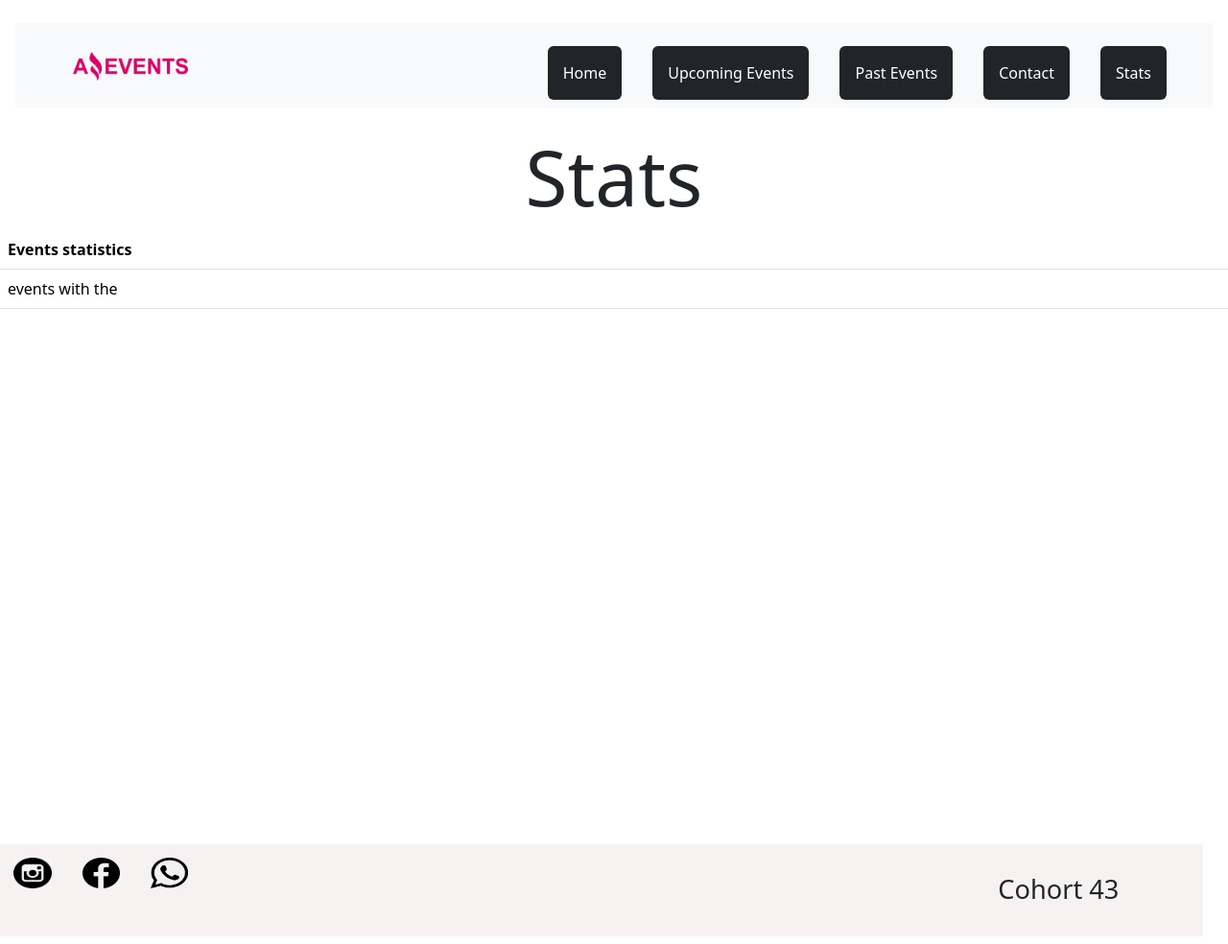
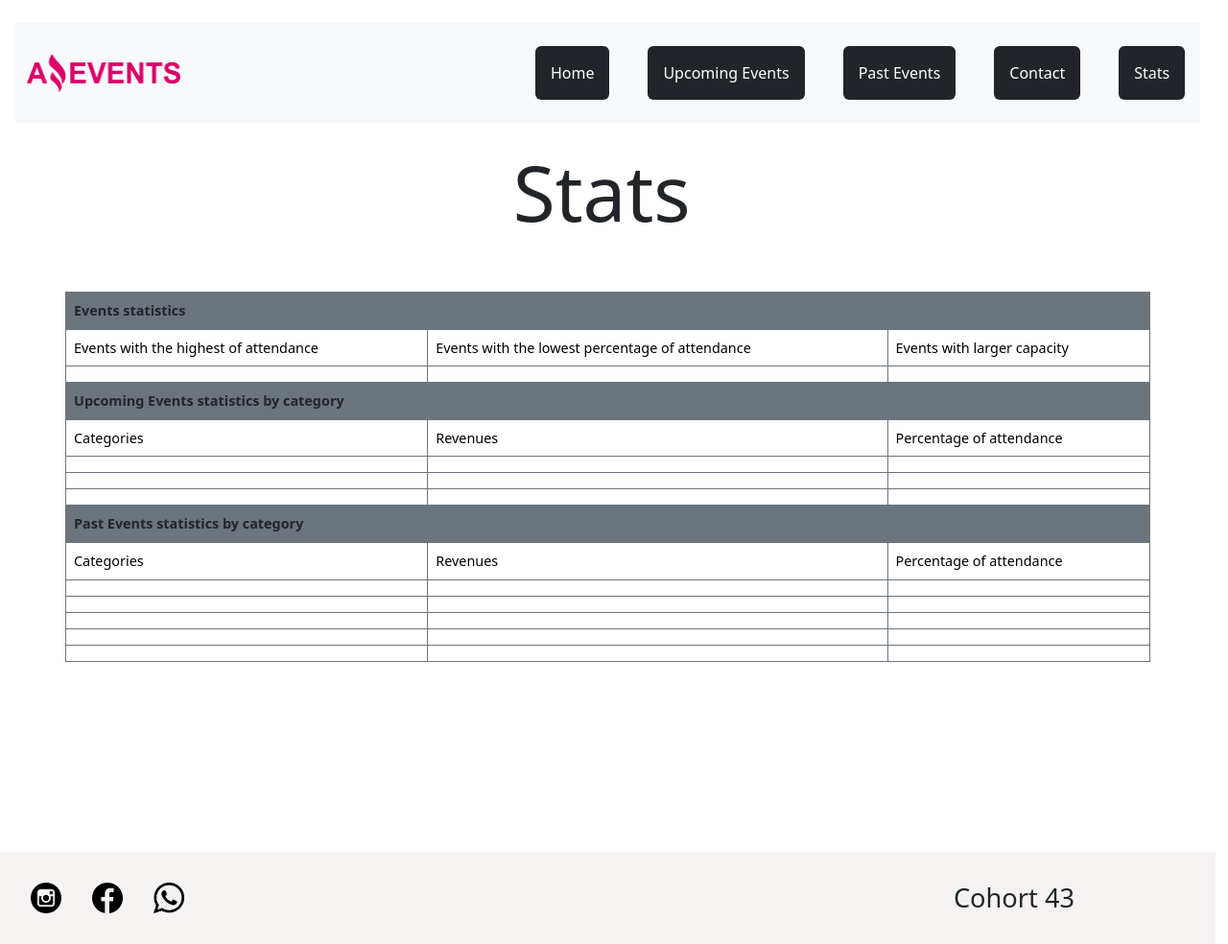
Before and after one commit to FeerMeringer/Task, a plain HTML site: page stats.html in a window 1280 px wide. Shown: the whole page at 96% size. Drawn offline with nearby package versions, Linux system fonts and the light colour scheme.

Commit message:
fist commit

```diff
--- a/assets/style.css
+++ b/assets/style.css
@@ -1,16 +1,16 @@
 * {
-    margin: 0;
-    padding: 0;
-    box-sizing: border-box;
+    margin: 0 !important;
+    padding: 0 ;
+    box-sizing: border-box !important;
 }
 .logo {
-    width: 120px;
-    margin-left: 60px;
+    width: 10rem;
 }
 .forma {
-    margin-top: 2rem;
+    padding: 2rem;
     font-size: 2rem;
-    min-width: 98vw;
+    max-width: 98vw;
+    gap: 2rem;
     display: flex;
     flex-direction: column;
     align-items: center;
@@ -20,6 +20,11 @@
     width: 8rem;
     background-color: rgb(99, 96, 96);
 }
+.buscar {
+    display: flex;
+    justify-content: space-around;
+    flex-wrap: wrap;
+}
 
 #lit {
     display: flex;
@@ -27,8 +32,7 @@
     justify-content: center;
     align-items: center;
     align-content: center;
-    margin: 1rem;
-    width: 90vw;
+    width: 70vw;
     height: 70vh;
     box-shadow: rgba(0, 0, 0, 0.16) 0px 1px 4px, rgb(51, 51, 51) 0px 0px 0px 3px;
 }
@@ -36,38 +40,54 @@
     box-shadow: rgba(0, 0, 0, 0.16) 0px 1px 4px, rgb(51, 51, 51) 0px 0px 0px 3px;
     width: 15rem;
 }
-#move {
-    margin-left: 9.2rem;
-
-}
-#look {
-    margin-left: 14rem;
-}
 footer {
     background-color: rgb(246, 242, 242);
     height: 12vh;
-    width: 98vw;
     display: flex;
 }
 .social {
-    width: 3rem;
+    width: 2rem;
     height: 2rem;
 }
 .text{
-    width: 90vw;
+    width: 80vw;
     text-align: end;
     align-self: center;
     font-size: 1.7rem;
 }
 .red {
     width: 90vw;
-    margin-top: 0.9rem;
-    margin-left: 0.9rem;
+    padding: 2rem;
     gap: 2rem;
     display: flex;
     flex-direction: row;
+}
+.table {
+    height: 50v;
+    width: 40vw;
+    font-size: 0.9rem;
+}
+.table-responsive {
+    height: 50v;
+    width: 40vw;
+    border-collapse: collapse;
+    empty-cells: hide;
+}
 
+thead th {
+    border: 0.2rem solid rgb(21, 20, 20);
+    font-size: 1.5rem;
+    padding: 0.3rem;
+    color: #3e3d3d;
+}
 
+.table,
+thead,
+tbody,
+th,
+td {
+    border: solid 0.3rem rgb(10, 10, 10);
+    color: #4c4a4b;
 }
 @media only screen and (min-width: 319px) and (max-width: 768px) {
     .d-flex, .m-5, .gap-4 {
@@ -81,9 +101,8 @@ footer {
     #boton {
         width: 14rem;
     }
-    .res {
-        display: none;
-    }
+    /* .res {
+        /* display: none; } */
     .red {
         display: flex;
         flex-direction: column;
@@ -99,5 +118,4 @@ footer {
         min-width: 17rem;
     }
 
-
 }
--- a/stats.html
+++ b/stats.html
@@ -5,16 +5,15 @@
     <meta charset="UTF-8">
     <meta http-equiv="X-UA-Compatible" content="IE=edge">
     <meta name="viewport" content="width=device-width, initial-scale=1.0">
-    <link rel="shortcut icon" href="./assets/images/Logo Amazing Events.png" type="image/x-icon">
+    <link rel="shortcut icon" href="./assets/images/favicon-32x32.png" type="image/x-icon">
     <link rel="stylesheet" href="./assets/style.css">
     <link href="https://cdn.jsdelivr.net/npm/bootstrap@5.3.0-alpha1/dist/css/bootstrap.min.css" rel="stylesheet"
         integrity="sha384-GLhlTQ8iRABdZLl6O3oVMWSktQOp6b7In1Zl3/Jr59b6EGGoI1aFkw7cmDA6j6gD" crossorigin="anonymous">
     <title> Stats | Amazing Events</title>
 </head>
-
-<body style="min-width: 98vw; min-height: 98vh;">
-    <header class="first" style="min-width: 98vw;">
-        <div class=" row navbar navbar-expand-lg m-3">
+<body style="max-width: 99vw;">
+    <header class="first" style="max-width: 100vw;">
+        <div class=" row navbar navbar-expand-lg m-3" style="max-width: 100vw;">
             <div class="navbar bg-body-tertiary container-fluid">
                 <div class="row d-flex">
                     <a class="navbar-brand" href="#">
@@ -26,44 +25,112 @@
                     </button>
                 </div>
                 <div class="collapse navbar-collapse" id="navbarCollapse">
-                    <ul class=" navbar-nav nav nav-pills navbar-nav navbar-nav ms-auto gap-2 me-5">
-                        <li class="nav-item ms-4 mt-3">
+                    <ul class=" navbar-nav nav nav-pills navbar-nav navbar-nav ms-auto gap-2 ">
+                        <li class="nav-item p-3">
                             <a class="nav-link active text-bg-dark p-3" aria-current="page" href="./index.html">Home</a>
                         </li>
-                        <li class="nav-item ms-4 mt-3">
+                        <li class="nav-item p-3">
                             <a class="nav-link active text-bg-dark p-3 " href="./upcoming.html">Upcoming Events</a>
                         </li>
-                        <li class="nav-item ms-4 mt-3">
+                        <li class="nav-item p-3">
                             <a class="nav-link active text-bg-dark p-3" href="#">Past Events</a>
                         </li>
-                        <li class="nav-item ms-4 mt-3">
+                        <li class="nav-item p-3">
                             <a class="nav-link active text-bg-dark p-3 " href="./contact.html">Contact</a>
                         </li>
                         </li>
-                        <li class="nav-item ms-4 mt-3">
-                            <a class="nav-link active text-bg-dark p-3  " href="#">Stats</a>
+                        <li class="nav-item p-3">
+                            <a class="nav-link active text-bg-dark p-3 " href="#">Stats</a>
                         </li>
                     </ul>
                 </div>
             </div>
         </div>
-        <div class="row" style="min-width: 98vw;">
-            <h1 class="display-1 d-flex justify-content-center"> Stats </h1>
+        <div class="row">
+            <h1 class=" display-1 d-flex justify-content-center" style="max-width: 98vw;"> Stats</h1>
         </div>
     </header>
-    <main style="min-width: 98vw; min-height: 80vh;">
-        <div class="table-responsive">
-            <table class="table">
-                <tr>
-                    <th colspan="12">Events statistics</th>
+
+
+    <main class=" p-2" style="min-height: 80vh;" >
+        <section class="row p-5" >
+        <div class="table-responsive ">
+            <table class="table border border-secondary">
+                <tr class="border border-secondary">
+                    <th class="border border-secondary bg-secondary text-dark" colspan="12">Events statistics</th>
                 </tr>
-                <tbody>
+                <tbody class="border border-secondary">
+                    <tr class="border border-secondary">
+                        <td class="border border-secondary"> Events with the highest of attendance</td>
+                        <td class="border border-secondary"> Events with the lowest percentage of attendance</td>
+                        <td class="border border-secondary"> Events with larger capacity</td>
+                    </tr>
+                    <tr class="border border-secondary">
+                        <td class="border border-secondary"></td>
+                        <td class="border border-secondary"></td>
+                        <td class="border border-secondary"></td>
+                    </tr>
+                    <tr class="border border-secondary">
+                        <th class="border border-secondary bg-secondary text-dark" colspan="12"> Upcoming Events statistics by category</th>
+                    </tr>
+                    <tr class="border border-secondary">
+                        <td class="border border-secondary"> Categories</td>
+                        <td class="border border-secondary"> Revenues </td>
+                        <td class="border border-secondary"> Percentage of attendance</td>
+                    </tr>
+                    <tr class="border border-secondary">
+                        <td class="border border-secondary "></td>
+                        <td class="border border-secondary"></td>
+                        <td class="border border-secondary"></td>
+                    </tr>
+                    <tr class="border border-secondary">
+                        <td class="border border-secondary"></td>
+                        <td class="border border-secondary"></td>
+                        <td class="border border-secondary"></td>
+                    </tr>
+                    <tr class="border border-secondary">
+                        <td class="border border-secondary"></td>
+                        <td class="border border-secondary"></td>
+                        <td class="border border-secondary"></td>
+                    </tr>
+                    <tr class="border border-secondary">
+                        <th class="border border-secondary bg-secondary text-dark" colspan="12"> Past Events statistics by category</th>
+                    </tr>
+                    <tr class="border border-secondary">
+                        <td class="border border-secondary"> Categories</td>
+                        <td class="border border-secondary"> Revenues </td>
+                        <td class="border border-secondary"> Percentage of attendance</td>
+                    </tr>
+                    <tr class="border border-secondary">
+                        <td class="border border-secondary"></td>
+                        <td class="border border-secondary"></td>
+                        <td class="border border-secondary"></td>
+                    </tr>
+                    <tr class="border border-secondary">
+                        <td class="border border-secondary"></td>
+                        <td class="border border-secondary"></td>
+                        <td class="border border-secondary"></td>
+                    </tr>
+                    <tr class="border border-secondary">
+                        <td class="border border-secondary"></td>
+                        <td class="border border-secondary"></td>
+                        <td class="border border-secondary"></td>
+                    </tr>
                     <tr>
-                        <td> events with the</td>
+                        <td class="border border-secondary"></td>
+                        <td class="border border-secondary"></td>
+                        <td class="border border-secondary"></td>
                     </tr>
+                    <tr class="border border-secondary">
+                        <td class="border border-secondary"></td>
+                        <td class="border border-secondary"></td>
+                        <td class="border border-secondary"></td>
+                    </tr>
+
                 </tbody>
             </table>
         </div>
+    </section>
     </main>
     <footer>
         <div class="red">
```
Also changed, not shown: contact.html (+22 -20 lines), details.html (+20 -16 lines), index.html (+33 -29 lines), past.html (+29 -25 lines), upcoming.html (+33 -29 lines), assets/images/favicon-32x32.png (added).
